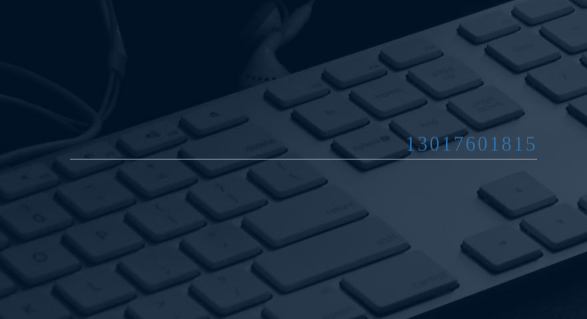
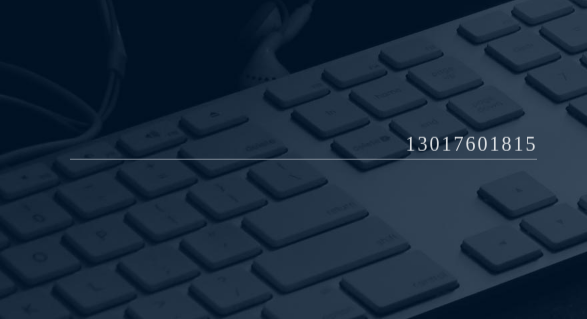
Before and after one commit to 13017601815/13017601815.github.io, a plain HTML site: page index.html in a window 1280 px wide. Shown: the part 3741-4060 px from the top of the page, 0-587 px from the left. Drawn offline with Linux system fonts and the light colour scheme.

Commit message:
链接颜色

```diff
--- a/css/style.css
+++ b/css/style.css
@@ -519,9 +519,10 @@ h2{
 }
 #contact .line li:nth-child(3){
 	margin-top:91px;
+}
+#contact .line li:nth-child(3) a p{
 	color: white;
 }
-
 #contact .line li:nth-child(1) .line-text{
 	float:left;
 	text-align:right;
```
